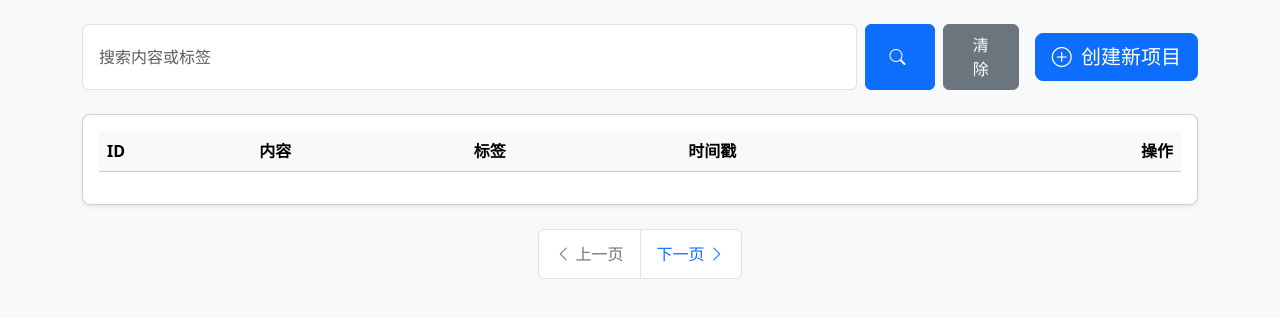
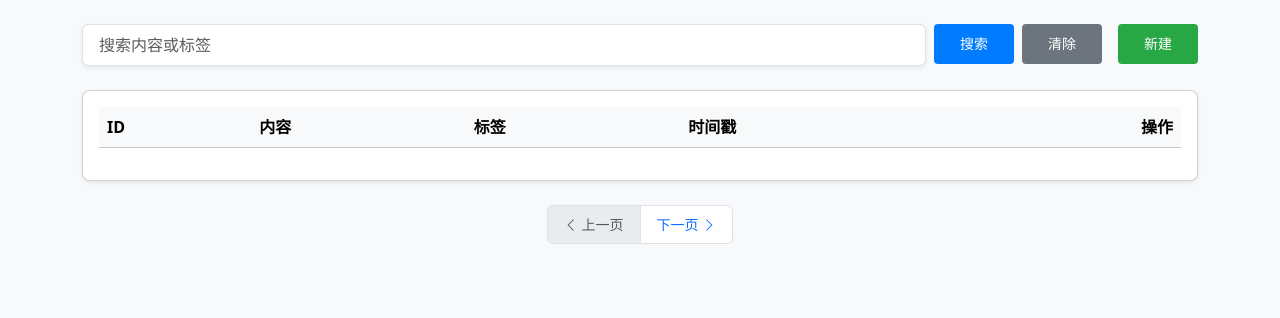
Before and after one commit to hongzhe12/NiceBoard, a Flask app: page /clipboard/list in a window 1280 px wide. Shown: the part 48-366 px from the top of the page. Run offline with Flask 3, Linux system fonts and the light colour scheme; lists and menus that the app fills with data are empty; parts of the project's set-up code (start-up, migrations or seed data) failed here and were passed over.

Commit message:
update: 样式

```diff
--- a/static/css/list.css
+++ b/static/css/list.css
@@ -1,56 +1,100 @@
-/* 分页控件样式 */
-.pagination {
-    display: flex;
-    padding-left: 0;
-    list-style: none;
-    border-radius: 0.375rem;
+/* 自定义按钮样式 */
+.custom-btn {
+    font-size: 14px;
+    padding: 10px 16px;
+    border-radius: 4px;
+    display: inline-flex;
+    align-items: center;
+    justify-content: center;
+    text-align: center;
+    height: 40px;
+    line-height: 1.2;
+    white-space: nowrap;
+    min-width: 80px; /* 确保按钮最小宽度一致 */
 }
 
-.pagination .page-item {
-    margin: 0;
+.custom-btn:hover {
+    cursor: pointer;
+    opacity: 0.9;
 }
 
-.pagination .page-link {
-    position: relative;
-    display: block;
-    padding: 0.75rem 1rem;
-    font-size: 1rem;
-    line-height: 1.5;
-    color: #0d6efd; /* 链接颜色 */
-    background-color: #fff; /* 背景颜色 */
-    border: 1px solid #dee2e6; /* 边框颜色 */
-    transition: all 0.3s ease;
+.custom-btn:active {
+    opacity: 1;
 }
 
-.pagination .page-link:hover {
-    color: #fff; /* 悬停文字颜色 */
-    background-color: #0d6efd; /* 悬停背景颜色 */
-    border-color: #0d6efd; /* 悬停边框颜色 */
-    transform: translateY(-2px); /* 悬停时轻微上移 */
-    box-shadow: 0 4px 8px rgba(0, 0, 0, 0.1); /* 添加阴影 */
+.btn-primary.custom-btn {
+    background-color: #007bff;
+    color: white;
+    border: none;
 }
 
-.pagination .page-item.active .page-link {
-    z-index: 3;
-    color: #fff; /* 当前页文字颜色 */
-    background-color: #0d6efd; /* 当前页背景颜色 */
-    border-color: #0d6efd; /* 当前页边框颜色 */
+.btn-secondary.custom-btn {
+    background-color: #6c757d;
+    color: white;
+    border: none;
 }
 
-.pagination .page-item.disabled .page-link {
-    color: #6c757d; /* 禁用状态文字颜色 */
-    pointer-events: none; /* 禁止点击 */
-    background-color: #fff; /* 禁用状态背景颜色 */
-    border-color: #dee2e6; /* 禁用状态边框颜色 */
+.btn-success.custom-btn {
+    background-color: #28a745;
+    color: white;
+    border: none;
 }
 
-/* 圆角效果 */
-.pagination .page-item:first-child .page-link {
-    border-top-left-radius: 0.375rem;
-    border-bottom-left-radius: 0.375rem;
+.btn-info.custom-btn {
+    background-color: #17a2b8;
+    color: white;
+    border: none;
 }
 
-.pagination .page-item:last-child .page-link {
-    border-top-right-radius: 0.375rem;
-    border-bottom-right-radius: 0.375rem;
+.btn-warning.custom-btn {
+    background-color: #ffc107;
+    color: white;
+    border: none;
 }
+
+.btn-danger.custom-btn {
+    background-color: #dc3545;
+    color: white;
+    border: none;
+}
+
+.custom-btn i {
+    margin-right: 5px;
+}
+
+/* 调整表格样式 */
+table {
+    width: 100%;
+    border-collapse: collapse;
+}
+
+th, td {
+    padding: 12px;
+    text-align: left;
+}
+
+thead {
+    background-color: #f8f9fa;
+}
+
+tbody tr:nth-child(even) {
+    background-color: #f2f2f2;
+}
+
+table .text-end {
+    text-align: right;
+}
+
+.table-responsive {
+    overflow-x: auto;
+}
+
+.page-link {
+    font-size: 14px;
+    padding: 8px 16px;
+}
+
+.page-item.disabled .page-link {
+    background-color: #e9ecef;
+    cursor: not-allowed;
+}
--- a/templates/clipboard_list.html
+++ b/templates/clipboard_list.html
@@ -5,18 +5,18 @@
 
     <link rel="stylesheet" href="{{ url_for('static', filename='css/list.css') }}">
 
-    <div class="d-flex justify-content-between align-items-center mb-4 gap-3">
-        <form class="d-flex flex-grow-1" action="{{ url_for('clipboard_search') }}" method="get">
-            <input class="form-control me-2 py-2 px-3 border border-gray-300 rounded-md focus:outline-none focus:ring-blue-500 focus:border-blue-500"
+    <div class="d-flex flex-column flex-md-row justify-content-between align-items-stretch gap-3 mb-4">
+        <!-- 左侧搜索区域 -->
+        <form class="d-flex flex-grow-1 gap-2" action="{{ url_for('clipboard_search') }}" method="get">
+            <input class="form-control py-2 px-3 rounded shadow-sm border border-gray-300 focus:outline-none focus:ring focus:ring-blue-300"
                    type="search" placeholder="搜索内容或标签" aria-label="Search" name="q">
-            <button class="btn btn-primary py-2 px-4 rounded-md hover:bg-blue-600 focus:outline-none focus:ring-2 focus:ring-blue-500 focus:ring-opacity-50"
-                    type="submit">
-                <i class="bi bi-search me-1"></i>
-            </button>
-            <a href="{{ url_for('clipboard_search') }}" class="btn btn-secondary ms-2 py-2 px-4 rounded-md hover:bg-gray-600 focus:outline-none focus:ring-2 focus:ring-gray-500 focus:ring-opacity-50">清除</a>
+            <button class="btn btn-primary custom-btn" type="submit">搜索</button>
+            <a href="{{ url_for('clipboard_search') }}" class="btn btn-secondary custom-btn">清除</a>
         </form>
-        <a href="{{ url_for('clipboard_create') }}" class="btn btn-primary btn-lg btn-hover-effect flex-shrink-0">
-            <i class="bi bi-plus-circle me-1"></i> 创建新项目
+
+        <!-- 右侧创建按钮 -->
+        <a href="{{ url_for('clipboard_create') }}" class="btn btn-success custom-btn">
+            新建
         </a>
     </div>
 
@@ -35,21 +35,17 @@
                     </thead>
                     <tbody>
                     {% for item in items %}
-                        <tr>
+                        <tr onclick="window.location.href='{{ url_for('clipboard_detail', id=item.id) }}'">
                             <td>{{ item.id }}</td>
                             <td class="text-truncate" style="max-width: 200px;">{{ item.content }}</td>
                             <td>{{ item.tags }}</td>
                             <td>{{ item.timestamp }}</td>
                             <td class="text-end">
                                 <div class="btn-group btn-group-sm" role="group">
-                                    <a href="{{ url_for('clipboard_detail', id=item.id) }}"
-                                       class="btn btn-info btn-sm btn-hover-effect">详情</a>
-                                    <a href="{{ url_for('clipboard_update', id=item.id) }}"
-                                       class="btn btn-warning btn-sm btn-hover-effect">编辑</a>
-                                    <form action="{{ url_for('clipboard_delete', id=item.id) }}" method="post"
-                                          style="display:inline;">
-                                        <button type="submit" class="btn btn-danger btn-sm btn-hover-effect">删除
-                                        </button>
+                                    <a href="{{ url_for('clipboard_detail', id=item.id) }}" class="btn btn-info custom-btn">详情</a>
+                                    <a href="{{ url_for('clipboard_update', id=item.id) }}" class="btn btn-warning custom-btn">编辑</a>
+                                    <form action="{{ url_for('clipboard_delete', id=item.id) }}" method="post" style="display:inline;">
+                                        <button type="submit" class="btn btn-danger custom-btn">删除</button>
                                     </form>
                                 </div>
                             </td>
@@ -66,8 +62,7 @@
         <ul class="pagination justify-content-center pagination-lg">
             <!-- 上一页按钮 -->
             <li class="page-item {% if current_page == 1 %}disabled{% endif %}">
-                <a class="page-link rounded-start" href="{{ url_for('clipboard_list', page=current_page - 1) }}"
-                   tabindex="-1" aria-disabled="true">
+                <a class="page-link rounded-start" href="{{ url_for('clipboard_list', page=current_page - 1) }}" tabindex="-1" aria-disabled="true">
                     <i class="bi bi-chevron-left"></i> 上一页
                 </a>
             </li>
```
Also changed, not shown: static/css/clipboard_update.css (added, +104 -0 lines), templates/clipboard_update.html (+8 -5 lines).
